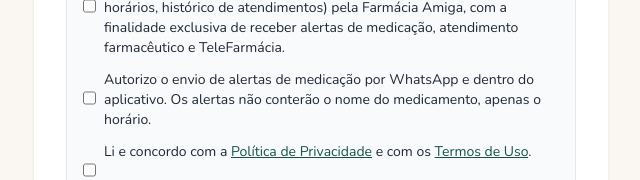
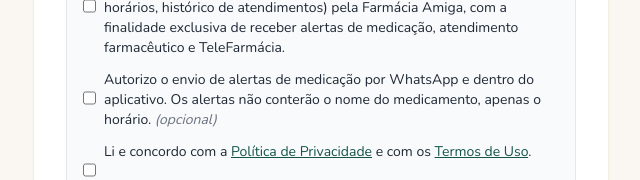
Before and after one commit to marcosselinger-ship-it/farmacia-amiga, a Next.js app: page /cadastro in a window 1280 px wide. Shown: the part 706-886 px from the top of the page, without its empty margins (319-959 px from the left). Built offline with nearby package versions, Linux system fonts and the light colour scheme.

Commit message:
Add files via upload

```diff
--- a/src/components/ConsentCheckbox.tsx
+++ b/src/components/ConsentCheckbox.tsx
@@ -40,8 +40,8 @@ export function ConsentCheckboxes({ onChange }: Props) {
         <span className="text-sm text-gray-800">{CONSENT_TEXTS.dados_saude}</span>
       </label>
       <label className="flex items-start gap-2 cursor-pointer">
-        <input type="checkbox" checked={state.comunicacao} onChange={(e) => update("comunicacao", e.target.checked)} className="mt-1" required />
-        <span className="text-sm text-gray-800">{CONSENT_TEXTS.comunicacao}</span>
+        <input type="checkbox" checked={state.comunicacao} onChange={(e) => update("comunicacao", e.target.checked)} className="mt-1" />
+        <span className="text-sm text-gray-800">{CONSENT_TEXTS.comunicacao} <em className="text-gray-500">(opcional)</em></span>
       </label>
       <label className="flex items-start gap-2 cursor-pointer">
         <input type="checkbox" checked={state.politica} onChange={(e) => update("politica", e.target.checked)} className="mt-1" required />
```
